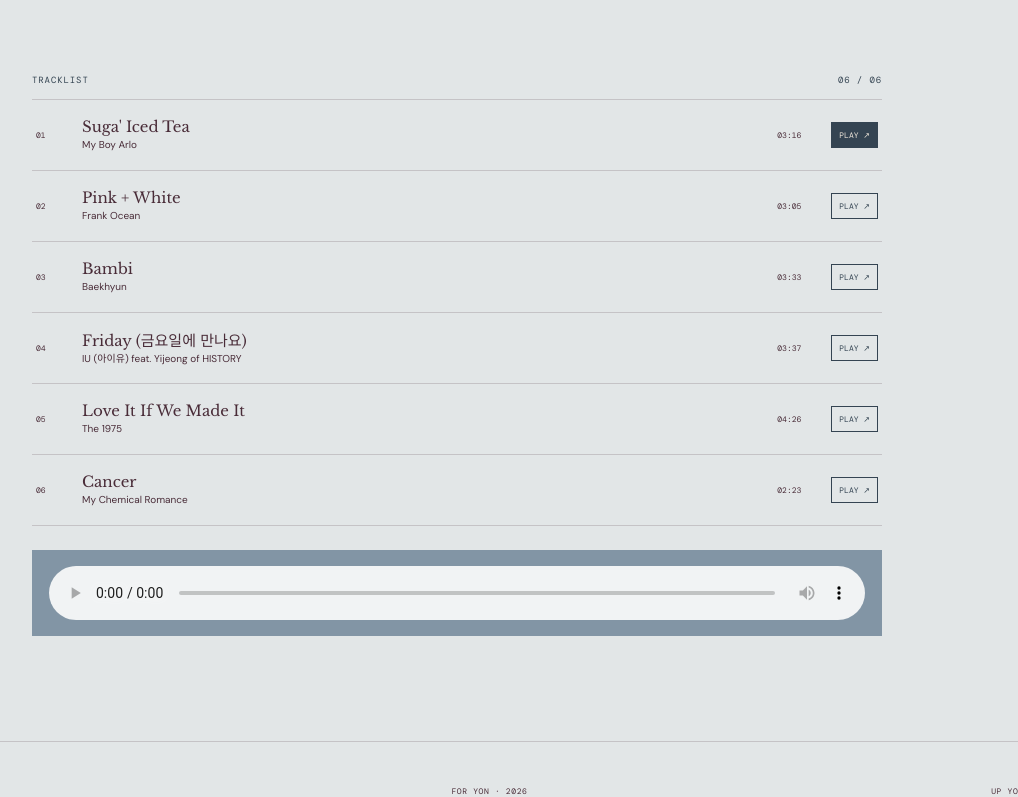
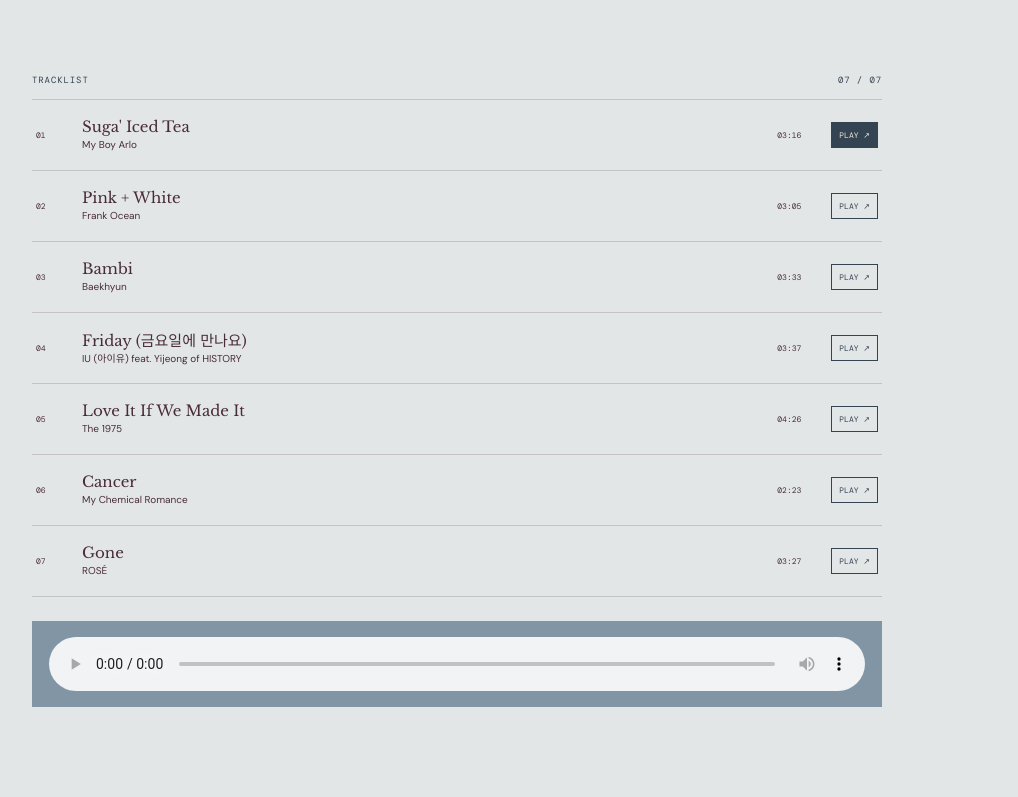
Before and after one commit to peruvert/endlessly-love, a plain HTML site: page soundtrack.html in a window 1280 px wide. Shown: the part 624-1421 px from the top of the page, without its empty margins (183-1201 px from the left). Drawn offline with nearby package versions, Linux system fonts and the light colour scheme.

Commit message:
Add seventh soundtrack track
Co-authored-by: Copilot <223556219+Copilot@users.noreply.github.com>

```diff
--- a/soundtrack.html
+++ b/soundtrack.html
@@ -37,7 +37,7 @@
   <div class="record-visual"><div class="record-label">SIDE A<br><span>FOR YON</span><small>KH / 001</small></div></div>
 </section>
 <section class="playlist section-wrap">
-  <div class="playlist-head"><span>TRACKLIST</span><span>06 / 06</span></div>
+  <div class="playlist-head"><span>TRACKLIST</span><span>07 / 07</span></div>
   <div class="track">
     <span class="track-no">01</span>
     <div><strong>Suga' Iced Tea</strong><small>My Boy Arlo</small></div>
@@ -74,6 +74,12 @@
     <span class="track-length">02:23</span>
     <button class="track-play" type="button" data-track-src="assets/audio/cancer-my-chemical-romance.mp3" data-track-title="Cancer" data-track-artist="My Chemical Romance" aria-label="Play Cancer by My Chemical Romance" aria-pressed="false">PLAY ↗</button>
   </div>
+  <div class="track">
+    <span class="track-no">07</span>
+    <div><strong>Gone</strong><small>ROSÉ</small></div>
+    <span class="track-length">03:27</span>
+    <button class="track-play" type="button" data-track-src="assets/audio/gone-rose.mp3" data-track-title="Gone" data-track-artist="ROSÉ" aria-label="Play Gone by ROSÉ" aria-pressed="false">PLAY ↗</button>
+  </div>
   <div class="player-slot">
     <audio controls preload="metadata" aria-label="Audio player for Suga' Iced Tea by My Boy Arlo">
       <source src="assets/audio/suga-iced-tea.mp3" type="audio/mpeg">
```
Also changed, not shown: 2 other files.
